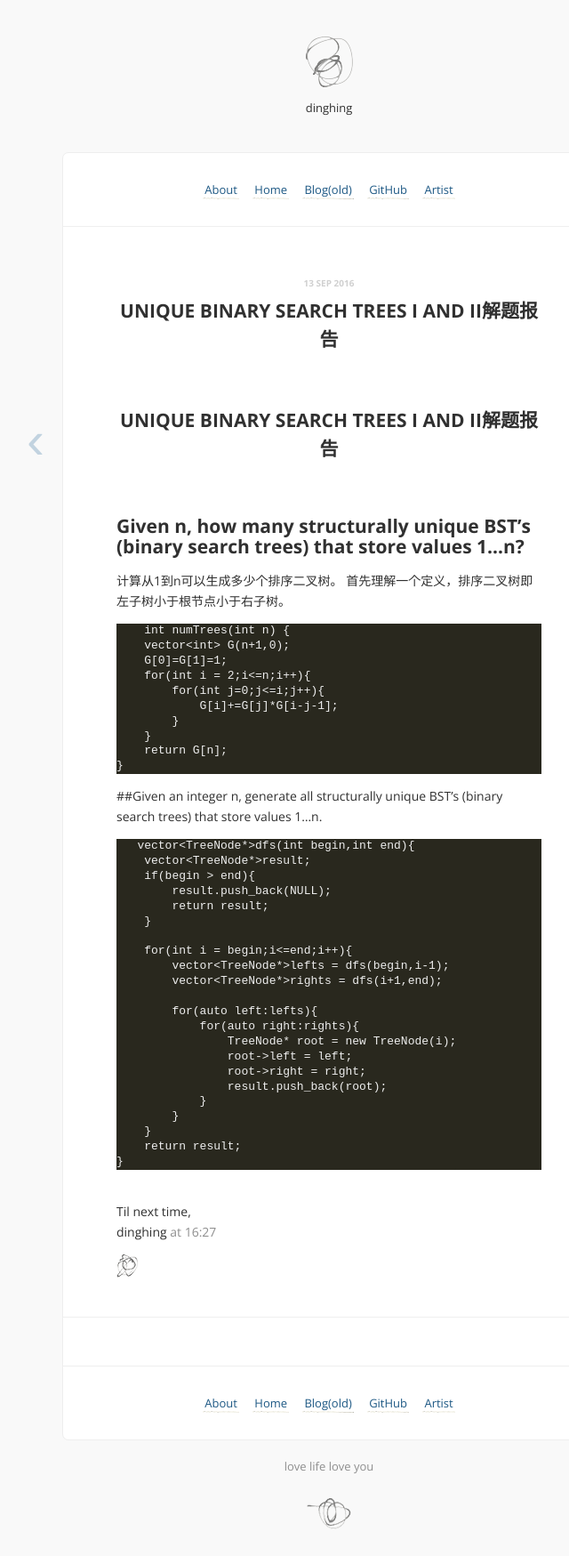
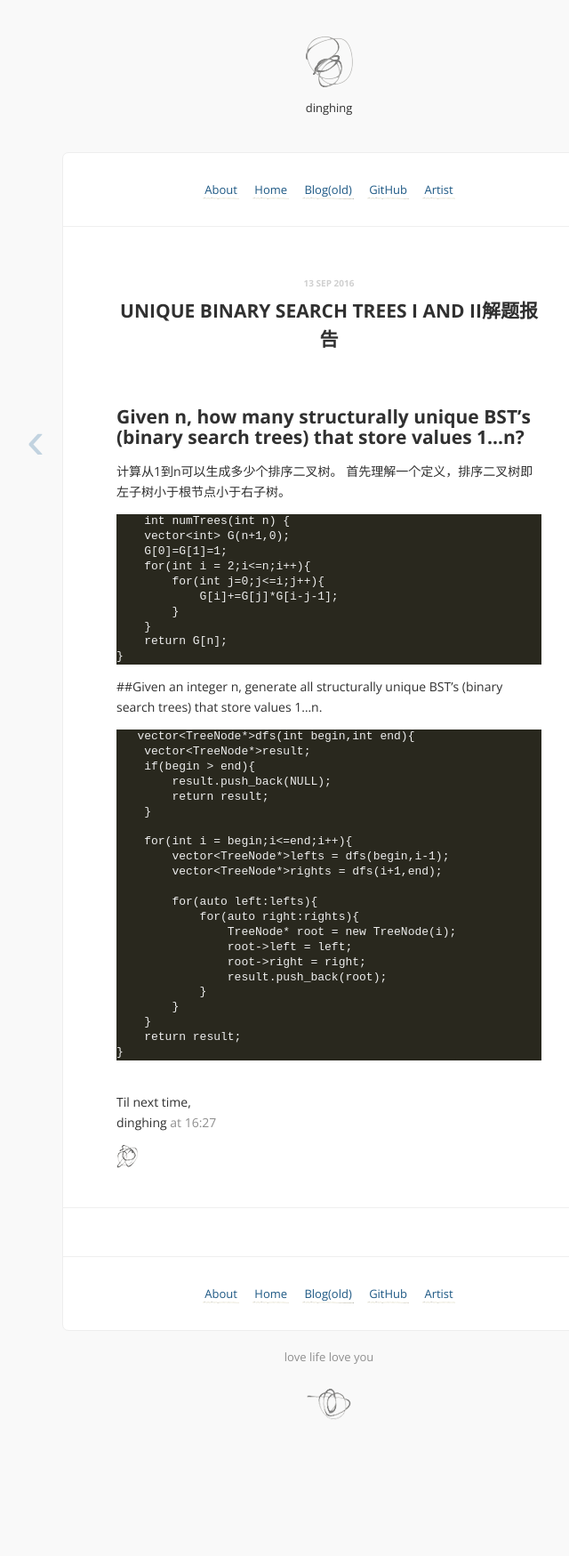
Before and after one commit to dinghing/dinghing.github.io, a Jekyll site: the page built from _posts/2018-09-13-leetcode_unique Binary.md, in a window 1280 px wide. Shown: the whole page at 89% size, without its empty margins (270-910 px from the left). Built offline with Jekyll 4.4.1, drawn with Linux system fonts in a browser that asks for light colours; comment, search, counter and statistics services are not loaded; after the commit the page ends 1626 px from its top, so only the background shows below that.

Commit message:
Update 2018-09-13-leetcode_unique Binary.md

```diff
--- a/_posts/2018-09-13-leetcode_unique Binary.md
+++ b/_posts/2018-09-13-leetcode_unique Binary.md
@@ -4,8 +4,6 @@ title: Unique Binary Search Trees I and II解题报告
 date: 2016-09-13 16:27:31
 disqus: y
 ---
-
-# Unique Binary Search Trees I and II解题报告
 
 ## Given n, how many structurally unique BST's (binary search trees) that store values 1...n?
 
```
